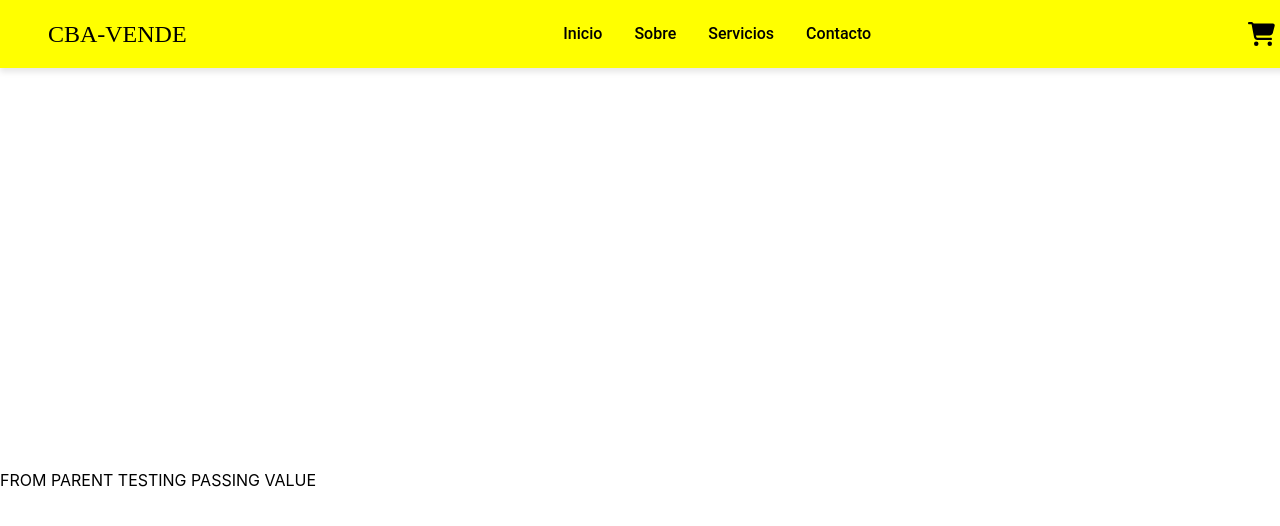
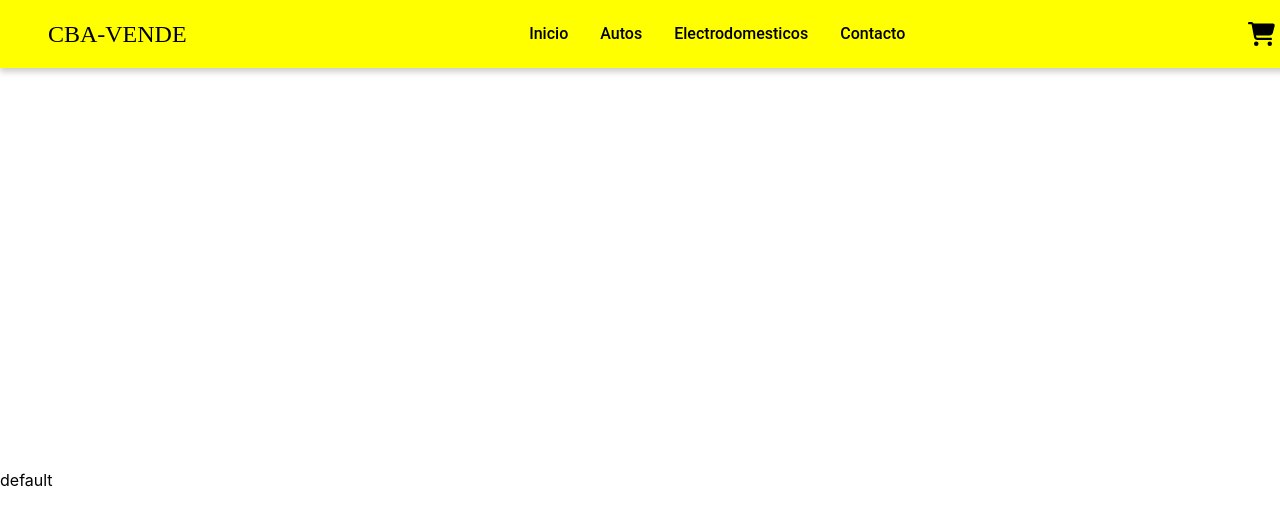
Before and after one commit to leandrotula/e-commerce, a React (Vite) app: page / in a window 1280 px wide. Shown: the top 526 px of the page. Built offline with nearby package versions, Linux system fonts and the light colour scheme; the HTML template or start-up script is replaced by a standard one.

Commit message:
se agrega navigacion basica

```diff
--- a/package.json
+++ b/package.json
@@ -14,7 +14,8 @@
     "@fortawesome/free-solid-svg-icons": "^6.5.2",
     "@fortawesome/react-fontawesome": "^0.2.2",
     "react": "^18.3.1",
-    "react-dom": "^18.3.1"
+    "react-dom": "^18.3.1",
+    "react-router-dom": "^6.25.1"
   },
   "devDependencies": {
     "@types/react": "^18.3.3",
--- a/src/App.jsx
+++ b/src/App.jsx
@@ -1,14 +1,26 @@
-import Navbar from "./components/navbar/navbar.jsx";
-import {ItemListContainer} from "./components/container/itemlistcontainer.jsx";
+import Navbar from "./components/navbar/Navbar.jsx";
+import {ItemListContainer} from "./components/container/ItemListContainer.jsx";
+import {BrowserRouter, Route, Routes} from "react-router-dom";
+import DefaultError from "./components/default/DefaultError.jsx";
+import Electrodomestic from "./components/items/electrodomestics/Electrodomestic.jsx";
+import Vehicles from "./components/items/vehicles/Vehicles.jsx";
 
 function App() {
-  return (
-      <>
-        <Navbar />
-          <ItemListContainer testValue="FROM PARENT TESTING PASSING VALUE"></ItemListContainer>
-      </>
+    return (
+        <>
+            <BrowserRouter>
+                <Navbar/>
+                <Routes>
+                    <Route exact path="/" element={<Navbar/>}/>
+                    <Route exact path="/autos" element={<Vehicles/>}/>
+                    <Route exact path="/electrodomesticos" element={<Electrodomestic/>}/>
+                    <Route path="/*" element={<DefaultError/>}></Route>
+                </Routes>
+                <ItemListContainer></ItemListContainer>
+            </BrowserRouter>
+        </>
 
-  );
+    );
 }
 
 export default App;
--- /dev/null
+++ b/src/components/default/DefaultError.jsx
@@ -0,0 +1,9 @@
+const DefaultError = () => {
+    return (
+        <>
+            <h1>DEFAULT ERROR PAGE</h1>
+        </>
+    )
+}
+
+export default DefaultError;
--- /dev/null
+++ b/src/components/items/electrodomestics/Electrodomestic.jsx
@@ -0,0 +1,9 @@
+const Electrodomestic = () => {
+    return (
+        <>
+        <h1>Electrodomesticos component</h1>
+        </>
+    )
+}
+
+export default Electrodomestic;
--- /dev/null
+++ b/src/components/items/vehicles/Vehicles.jsx
@@ -0,0 +1,9 @@
+const Vehicles = () => {
+    return (
+        <>
+        <h1>Vehiculo component</h1>
+        </>
+    )
+}
+
+export default Vehicles;
--- /dev/null
+++ b/src/components/navbar/Navbar.jsx
@@ -0,0 +1,26 @@
+import './Navbar.css';
+import {CardWidget} from "../cardwidget/CardWidget.jsx";
+import {Link, Outlet} from "react-router-dom";
+
+const Navbar = () => {
+    return (
+        <>
+            <nav className="navbar">
+                <div className="navbar-container">
+                    <a href="#" className="navbar-logo">CBA-VENDE</a>
+                    <div className="navbar-links">
+                        <Link to={"/"}>Inicio</Link>
+                        <Link to={"Autos"}>Autos</Link>
+                        <Link to={"Electrodomesticos"}>Electrodomesticos</Link>
+                        <Link to={"Electrodomesticos"}>Contacto</Link>
+                    </div>
+                </div>
+                <CardWidget></CardWidget>
+            </nav>
+            <Outlet></Outlet>
+        </>
+
+    );
+}
+
+export default Navbar;
--- a/src/components/navbar/navbar.jsx
+++ /dev/null
@@ -1,21 +0,0 @@
-import './Navbar.css';
-import {CardWidget} from "../cardwidget/cartdwidget.jsx";
-
-const Navbar = () => {
-    return (
-        <nav className="navbar">
-            <div className="navbar-container">
-                <a href="#" className="navbar-logo">CBA-VENDE</a>
-                <div className="navbar-links">
-                    <a href="#">Inicio</a>
-                    <a href="#">Sobre</a>
-                    <a href="#">Servicios</a>
-                    <a href="#">Contacto</a>
-                </div>
-            </div>
-            <CardWidget></CardWidget>
-        </nav>
-    );
-}
-
-export default Navbar;
```
Also changed, not shown: src/components/cardwidget/CardWidget.jsx (renamed from src/components/cardwidget/cartdwidget.jsx), src/components/container/ItemListContainer.jsx (renamed from src/components/container/itemlistcontainer.jsx), 1 other file (tests, documents, lock files or other folders).
